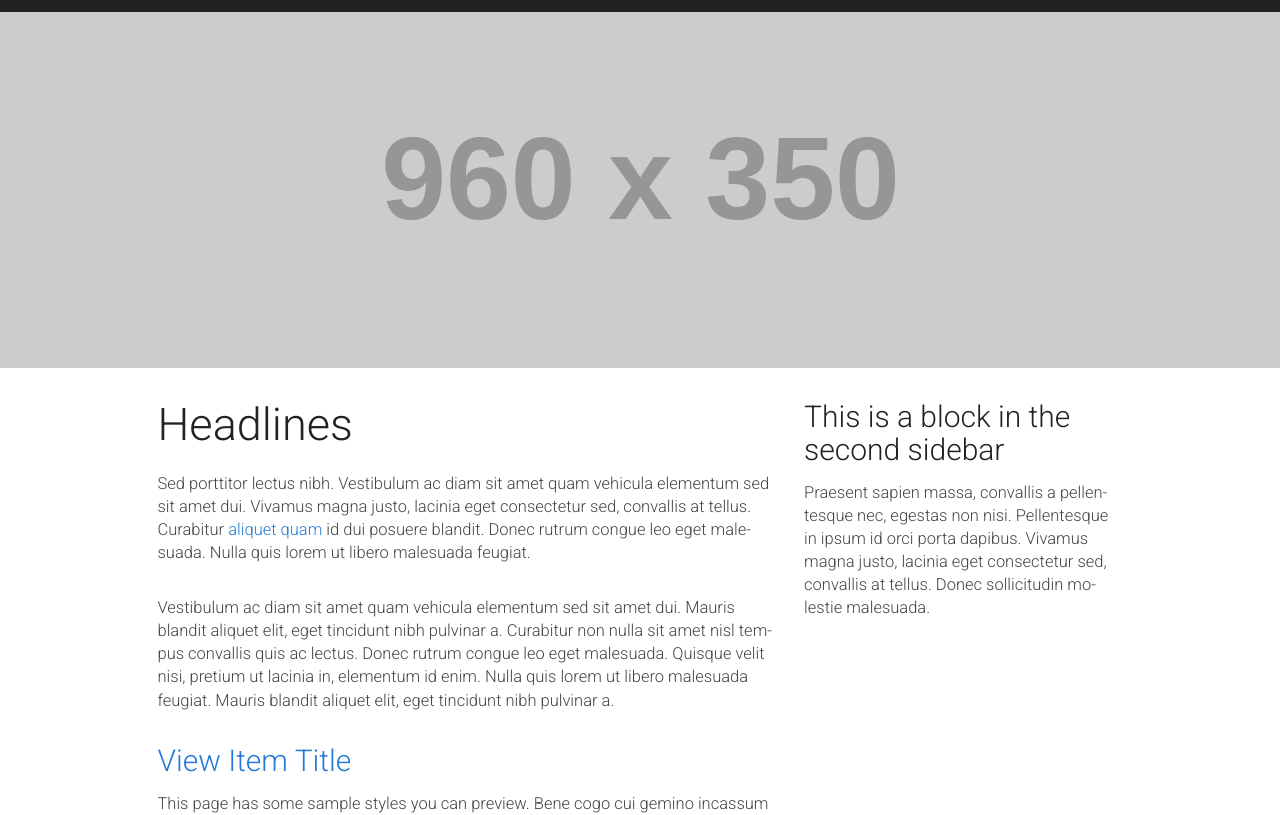
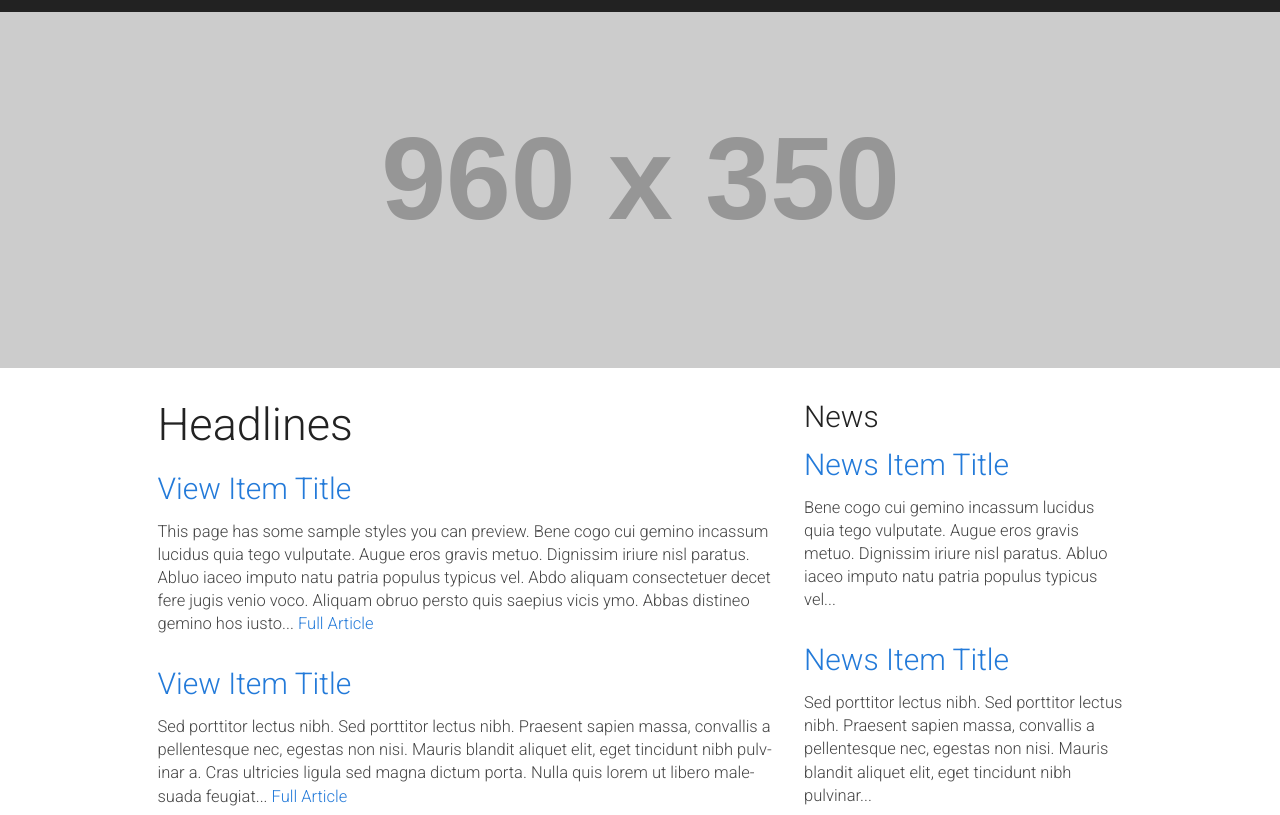
Before and after one commit to DirectorWho/wdg-ccc-transfer, a plain HTML site: page index.html in a window 1280 px wide. Shown: the part 150-965 px from the top of the page. Drawn offline with Linux system fonts and the light colour scheme; placeholder pictures from the web are drawn by us.

Commit message:
update index.html

```diff
--- a/index.html
+++ b/index.html
@@ -70,10 +70,6 @@
       <h1 class="title" id="page-title">Headlines</h1>
         <a id="main-content"></a>
         <div id="block-system-main" class="block block-system">
-          <article id="node-1" class="node node-page clearfix">
-            <p>Sed porttitor lectus nibh. Vestibulum ac diam sit amet quam vehicula elementum sed sit amet dui. Vivamus magna justo, lacinia eget consectetur sed, convallis at tellus. Curabitur <a href="#">aliquet quam</a> id dui posuere blandit. Donec rutrum congue leo eget malesuada. Nulla quis lorem ut libero malesuada feugiat.</p>
-  <p>Vestibulum ac diam sit amet quam vehicula elementum sed sit amet dui. Mauris blandit aliquet elit, eget tincidunt nibh pulvinar a. Curabitur non nulla sit amet nisl tempus convallis quis ac lectus. Donec rutrum congue leo eget malesuada. Quisque velit nisi, pretium ut lacinia in, elementum id enim. Nulla quis lorem ut libero malesuada feugiat. Mauris blandit aliquet elit, eget tincidunt nibh pulvinar a.</p>
-        </article>
         <div class="view view-name view-id-name">
           <div class="first odd">
             <h2><a href="/blog/view-sample-styles">View Item Title</a></h2>
@@ -97,8 +93,17 @@
     <aside class="sidebars">
       <div class="region region-sidebar-second">
         <div id="block-block-2" class="block block-block">
-          <h2>This is a block in the second sidebar</h2>
-          <p>Praesent sapien massa, convallis a pellentesque nec, egestas non nisi. Pellentesque in ipsum id orci porta dapibus. Vivamus magna justo, lacinia eget consectetur sed, convallis at tellus. Donec sollicitudin molestie malesuada.</p>
+          <h2>News</h2>
+          <div class="view view-name view-id-name">
+            <div class="first odd">
+              <h2><a href="#">News Item Title</a></h2>
+              <p>Bene cogo cui gemino incassum lucidus quia tego vulputate. Augue eros gravis metuo. Dignissim iriure nisl paratus. Abluo iaceo imputo natu patria populus typicus vel... </p>
+            </div>
+        <div class="last even">
+          <h2><a href="#">News Item Title</a></h2>
+          <p>Sed porttitor lectus nibh. Sed porttitor lectus nibh. Praesent sapien massa, convallis a pellentesque nec, egestas non nisi. Mauris blandit aliquet elit, eget tincidunt nibh pulvinar...</p>
+        </div>
+      </div>
         </div><!-- end of block -->
       </div> <!-- end of sidebar-second -->
     </aside>
```
Also changed, not shown: images/logo.png.
